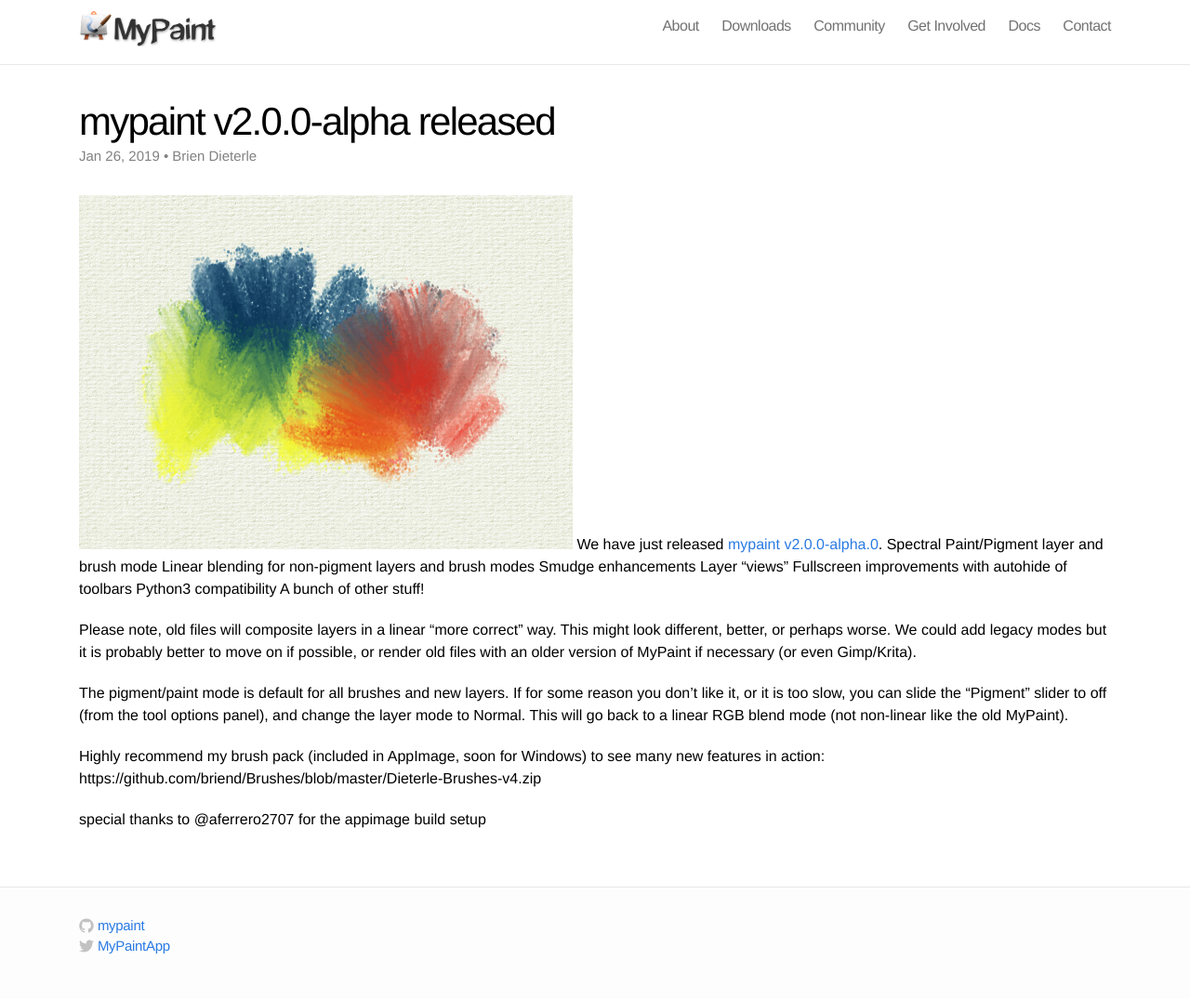
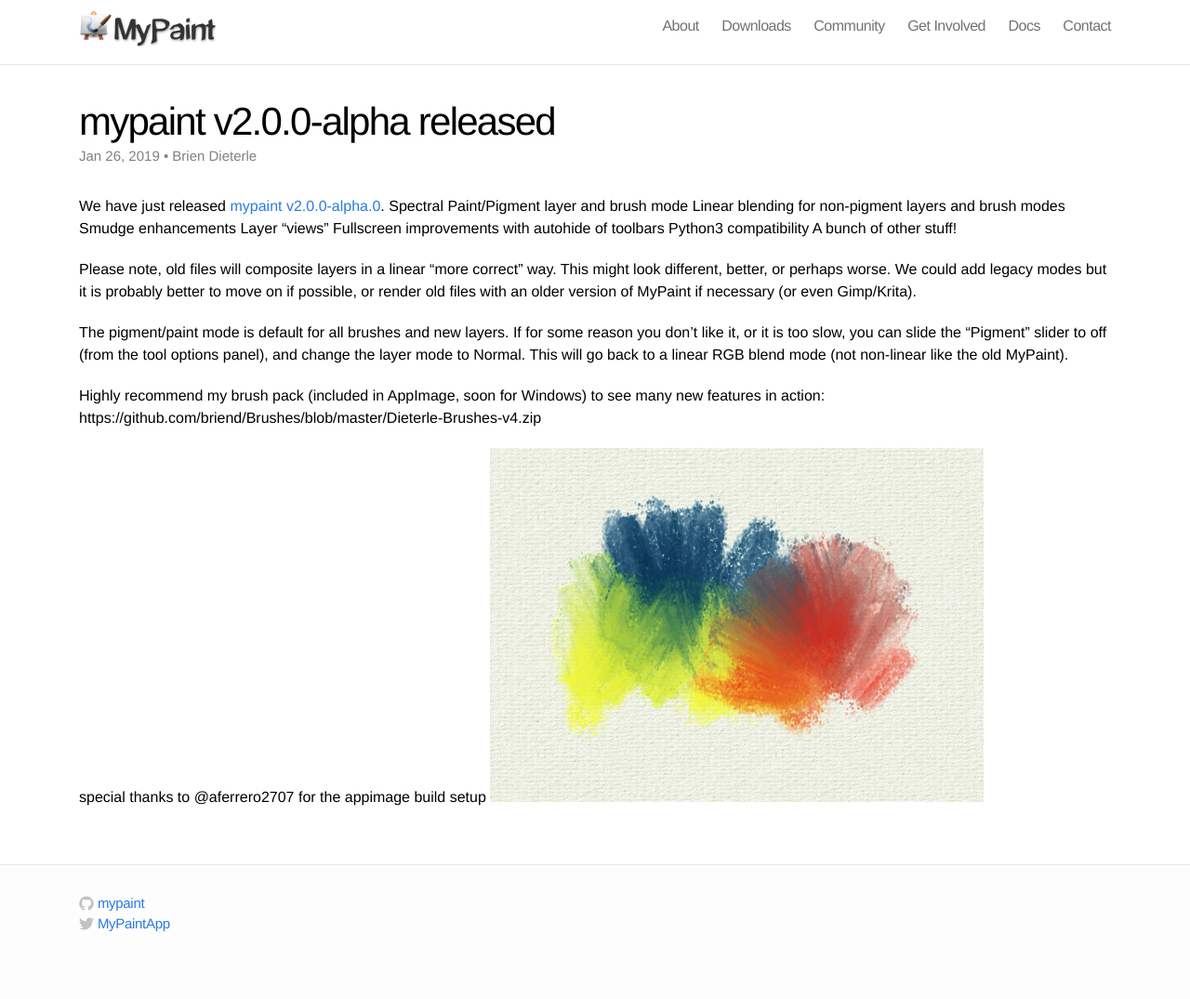
Before and after one commit to mypaint/website-2015, a Jekyll site: the page built from _posts/2019-01-26-MyPaint-2.0-alpha.md, in a window 1280 px wide. Shown: the whole page at 93% size. Built offline with Jekyll 4.4.1, drawn with Linux system fonts in a browser that asks for light colours; a script that is not in the unit is left out; after the commit the page ends 1051 px from its top, so only the background shows below that.

Commit message:
Update 2019-01-26-MyPaint-2.0-alpha.md

```diff
--- a/_posts/2019-01-26-MyPaint-2.0-alpha.md
+++ b/_posts/2019-01-26-MyPaint-2.0-alpha.md
@@ -5,7 +5,8 @@
 date: 2019-01-26 00:00
 categories: blog
 ---
-![PigmentMode](/assets/posts/2019-01-26-MyPaint-2.0-alpha.png)
+
+
 We have just released
 [mypaint v2.0.0-alpha.0](https://github.com/mypaint/mypaint/releases/tag/v2.0.0-alpha.0).
 Spectral Paint/Pigment layer and brush mode
@@ -32,3 +33,4 @@
 https://github.com/briend/Brushes/blob/master/Dieterle-Brushes-v4.zip
 
 special thanks to @aferrero2707 for the appimage build setup
+![PigmentMode](/assets/posts/2019-01-26-MyPaint-2.0-alpha.png)
```
